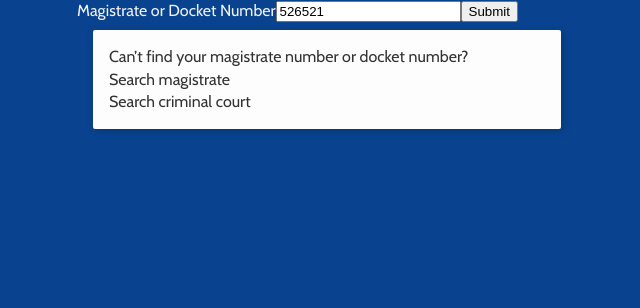
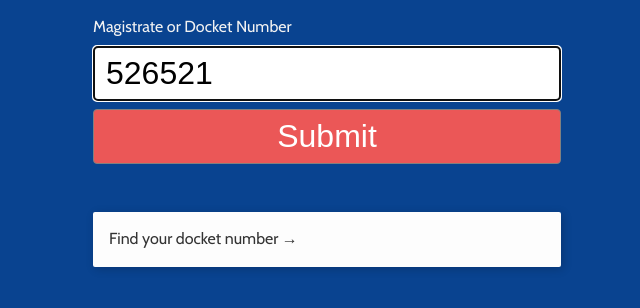
Before and after one commit to nolastan/pretrial, a React (Create React App) app: page / in a window 1280 px wide. Shown: the top 308 px of the page, without its empty margins (313-953 px from the left). Built offline with nearby package versions, Linux system fonts and the light colour scheme.

Commit message:
some styling

```diff
--- a/src/Search.js
+++ b/src/Search.js
@@ -1,7 +1,30 @@
 import React, { Component } from 'react';
 import Card from './cards/Card'
 import {withRouter} from 'react-router-dom'
+import styled from 'styled-components';
 
+const Form = styled.form`
+  margin: 1em 1em 3em 1em;
+`
+
+const Input = styled.input`
+  width: 100%;
+  font-size: 200%;
+  border: 1px solid gray;
+  padding: 0.5rem 0.75rem;
+  border-radius: 4px;
+  margin: 0.5rem 0;
+`
+
+const Submit = styled.input`
+  width: 100%;
+  font-size: 200%;
+  border: 1px solid gray;
+  padding: 0.5rem 0.75rem;
+  border-radius: 4px;
+  background: #EB5757;
+  color: white;
+`
 
 class Search extends Component {
 
@@ -24,19 +47,22 @@ class Search extends Component {
 
   render() {
     return (
-      <form onSubmit={this.handleSubmit}>
-        <label>
-          Magistrate or Docket Number
-          <input type="text" value={this.state.docket_number} onChange={this.handleChange} />
-        </label>
-        <input type="submit" value="Submit" />
+      <div>
+        <Form onSubmit={this.handleSubmit}>
+          <label>
+            Magistrate or Docket Number
+            <Input type="text"
+              value={this.state.docket_number}
+              onChange={this.handleChange}
+              autoFocus="true" />
+          </label>
+          <Submit type="submit" value="Submit" />
+        </Form>
 
-        <Card>
-          <p>Can’t find your magistrate number or docket number?</p>
-          <p>Search magistrate</p>
-          <p>Search criminal court</p>
+        <Card href="http://www.opcso.org/dcktmstr/dcktmstr.php">
+          Find your docket number →
         </Card>
-      </form>
+      </div>
     )
   }
 }
--- a/src/cards/Card.js
+++ b/src/cards/Card.js
@@ -50,7 +50,7 @@ const Banner = styled.div`
 class Card extends React.Component {
   render() {
     return(
-      <StyledCard>
+      <StyledCard href={this.props.href}>
         {this.props.banner && <Banner image={this.props.banner} />}
         <Body>
           <Content>
--- a/src/cards/Charge.js
+++ b/src/cards/Charge.js
@@ -5,7 +5,8 @@ class Charge extends React.Component {
 
   render() {
     return(
-      <Card title={this.props.charge.counts}>
+      <Card title={this.props.charge.counts +
+        " count" + (this.props.charge.counts > 1 && "s" || "")}>
         <div>{this.props.charge.statute}</div>
         <p>{this.props.charge.description}</p>
       </Card>
--- a/src/index.css
+++ b/src/index.css
@@ -1,3 +1,5 @@
+* { box-sizing: border-box; }
+
 body {
   margin: 0 auto;
   padding: 0;
@@ -11,3 +13,7 @@ body {
 strong {
   font-weight: 700;
 }
+
+a {
+  text-decoration: none;
+}
```
